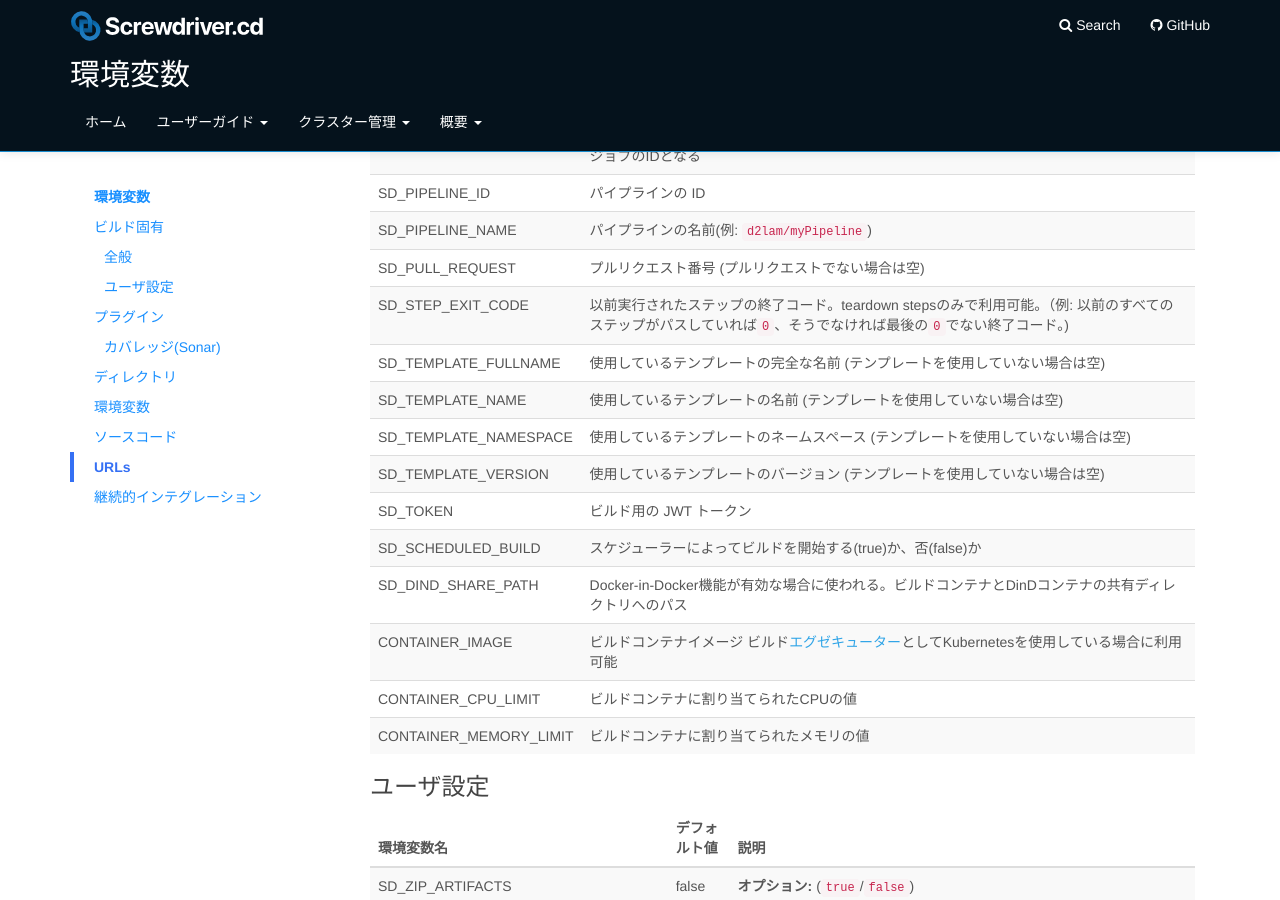
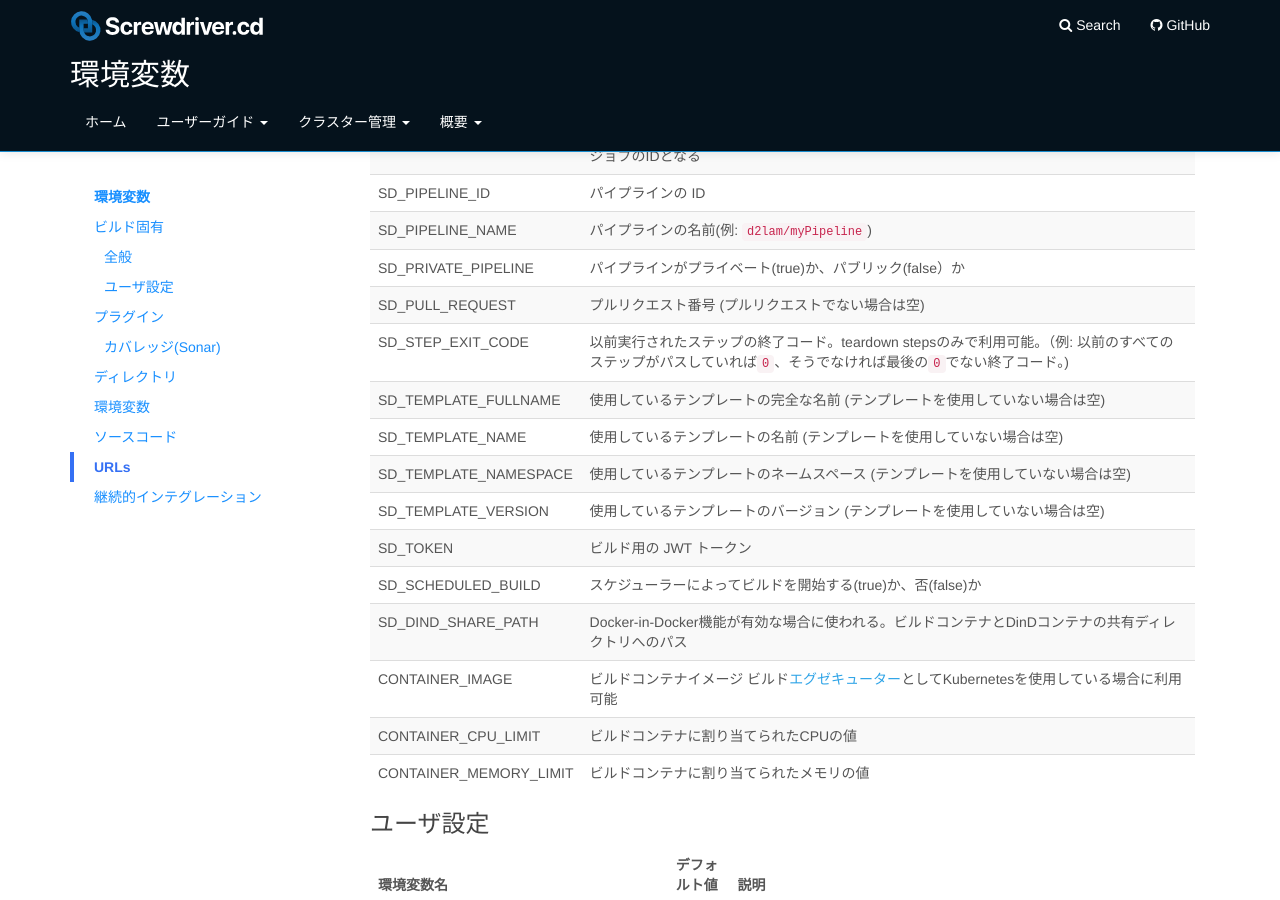
Before and after one commit to screwdriver-cd/guide, a Jekyll site: the page built from docs/ja/user-guide/environment-variables.md, in a window 1280 px wide and 900 px high, scrolled down 572 px. Built offline with Jekyll 4.4.1, drawn with Linux system fonts in a browser that asks for light colours.

Commit message:
feat(2520): Add env for private pipeline (#535)

```diff
--- a/docs/ja/user-guide/environment-variables.md
+++ b/docs/ja/user-guide/environment-variables.md
@@ -53,6 +53,7 @@ Screwdriver はビルドの過程で利用できる環境変数をエクスポ
 | SD_PR_PARENT_JOB_ID | PRジョブの 本来のID。例えば、`PR-1:main`ビルドにおいては、本環境変数が指す値は`main`ジョブのIDとなる |
 | SD_PIPELINE_ID | パイプラインの ID |
 | SD_PIPELINE_NAME | パイプラインの名前(例: `d2lam/myPipeline`) |
+| SD_PRIVATE_PIPELINE | パイプラインがプライベート(true)か、パブリック(false）か |
 | SD_PULL_REQUEST | プルリクエスト番号 (プルリクエストでない場合は空) |
 | SD_STEP_EXIT_CODE | 以前実行されたステップの終了コード。teardown stepsのみで利用可能。（例: 以前のすべてのステップがパスしていれば`0`、そうでなければ最後の`0`でない終了コード。)|
 | SD_TEMPLATE_FULLNAME | 使用しているテンプレートの完全な名前 (テンプレートを使用していない場合は空) |
```
Also changed, not shown: docs/user-guide/environment-variables.md (+1 -0 lines).
